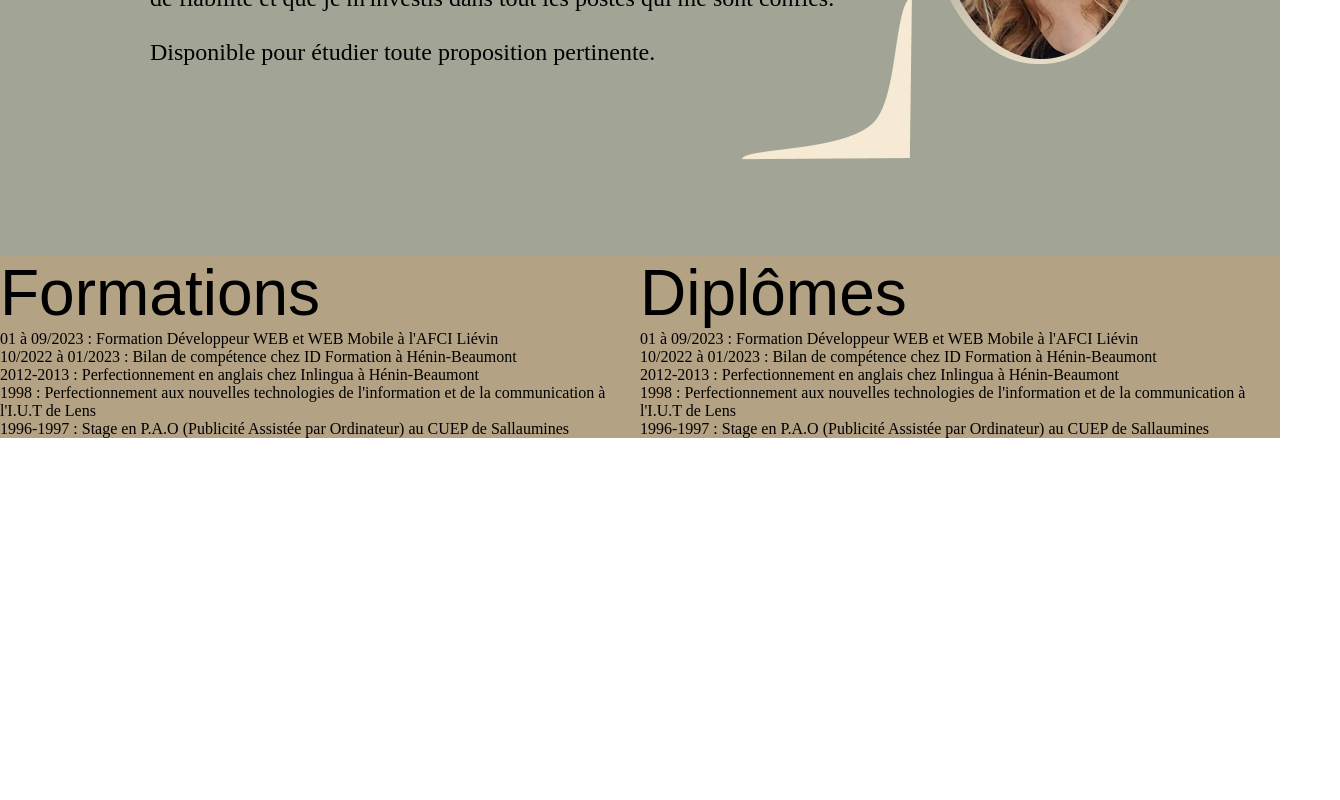
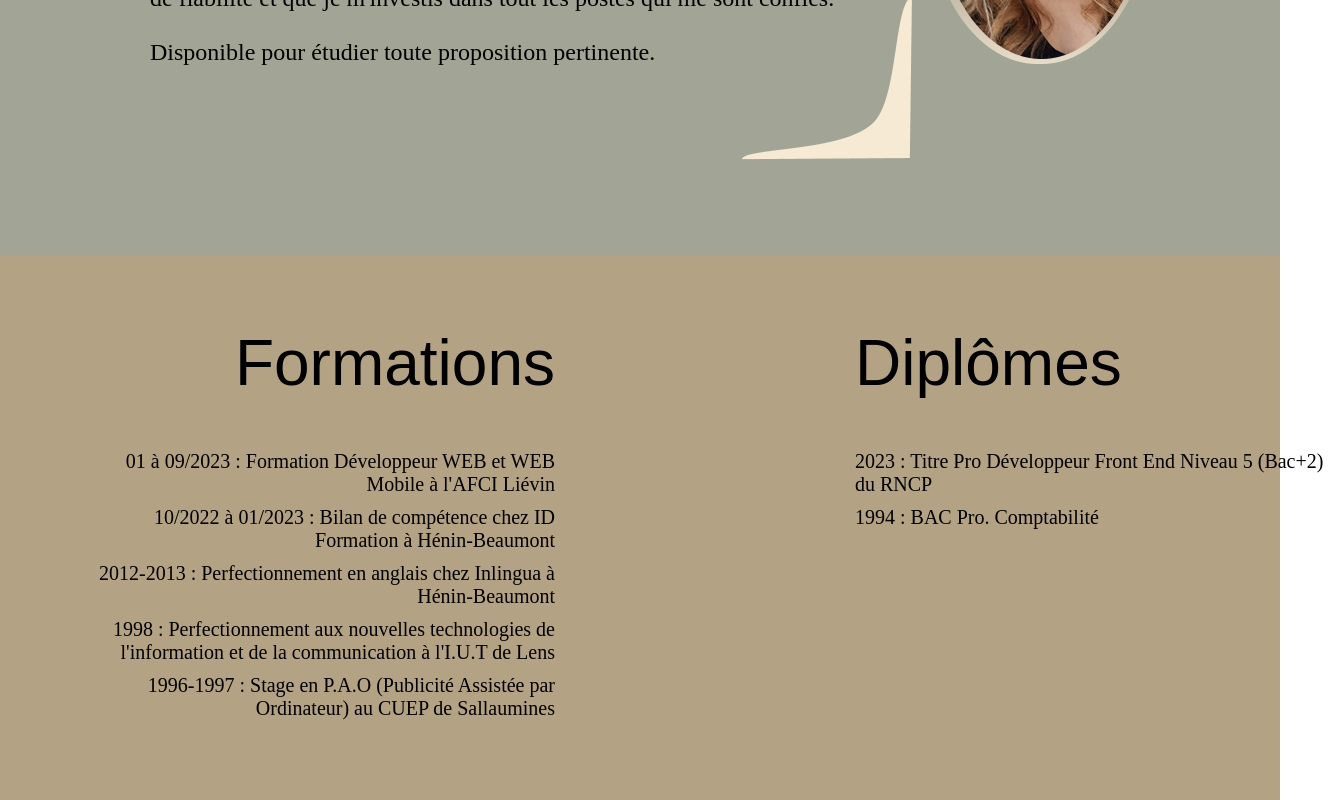
Before and after one commit to BruceDoby/portfolio-nadege, a React (Vite) app: page / in a window 1280 px wide. Shown: the part 1139-1939 px from the top of the page, 1340 px wide, since content can reach past the window. Before the commit the page ends 1577 px from the top, so only its background shows below. Built offline with nearby package versions, Linux system fonts and the light colour scheme; a web font is replaced by a local one.

Commit message:
amènagement de la partie formations

```diff
--- a/src/App.css
+++ b/src/App.css
@@ -131,11 +131,13 @@ body {
   position: relative;
   display: flex;
   flex-direction: row;
+  gap: 300px;
   background-color: var(--beige-fonce);
+  padding: 70px;
 }
 
 .formations_diplomes h1 {
-  margin: 0;
+  margin: 0 0 50px 0;
   font-family: var(--font1);
   font-weight: 300;
   font-size: 64px;
@@ -143,10 +145,38 @@ body {
 
 .formations_diplomes li {
   font-family: var(--font3);
+  margin-bottom: 10px;
 }
 
-.formations_diplomes ul {
+.formations--section {
+  display: flex;
+  align-items: flex-end;
+  flex-direction: column;
+  width: 50%;
+}
+
+.diplomes--section {
+  display: flex;
+  align-items: flex-start;
+  flex-direction: column;
+  width: 50%;
+}
+
+.formations--section ul, .diplomes--section ul {
+  display: flex;
+  flex-direction: column;
   list-style-type: none;
   padding: 0;
   margin: 0;
+  font-size: 20px;
 }
+
+.formations--section ul {
+  text-align: right;
+  width: 485px;
+}
+
+.diplomes--section ul {
+  text-align: left;
+  width: 485px;
+}
--- a/src/components/formations.jsx
+++ b/src/components/formations.jsx
@@ -7,7 +7,7 @@ function Formation() {
         <>
         <div className='formations_diplomes'>
             <div className='formations--section'>
-                <h1>Formations</h1>
+                <h1 className='formations_h1'>Formations</h1>
                 <ul>
                     {parcours.formations.map((formation, index) => (
                         <li key={index}>{formation}</li>
@@ -15,9 +15,9 @@ function Formation() {
                 </ul>
             </div>
             <div className='diplomes--section'>
-                <h1>Diplômes</h1>
+                <h1 className='diplomes_h1'>Diplômes</h1>
                 <ul>
-                    {parcours.formations.map((diplome, index) => (
+                    {parcours.diplomes.map((diplome, index) => (
                         <li key={index}>{diplome}</li>
                     ))}
                 </ul>
```
